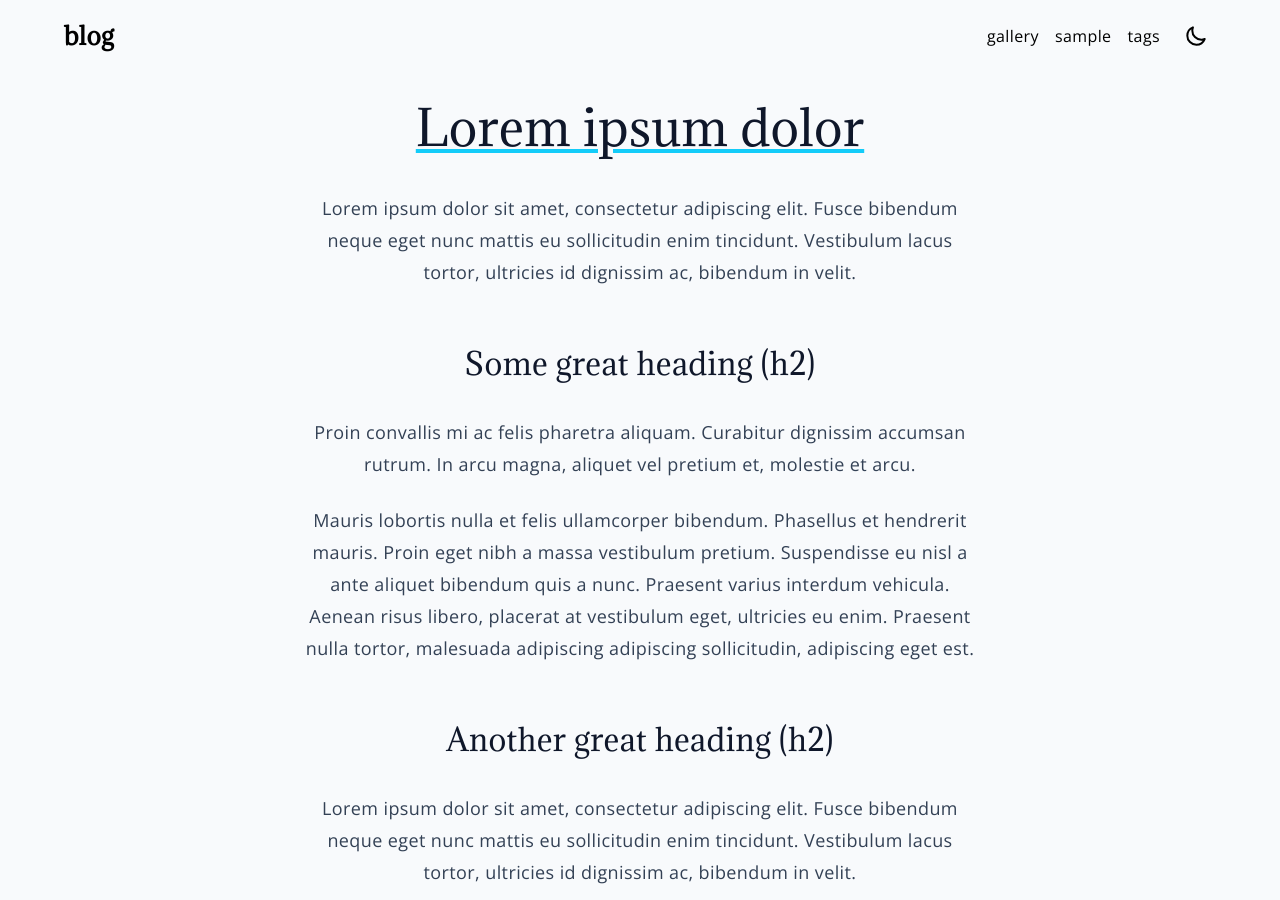
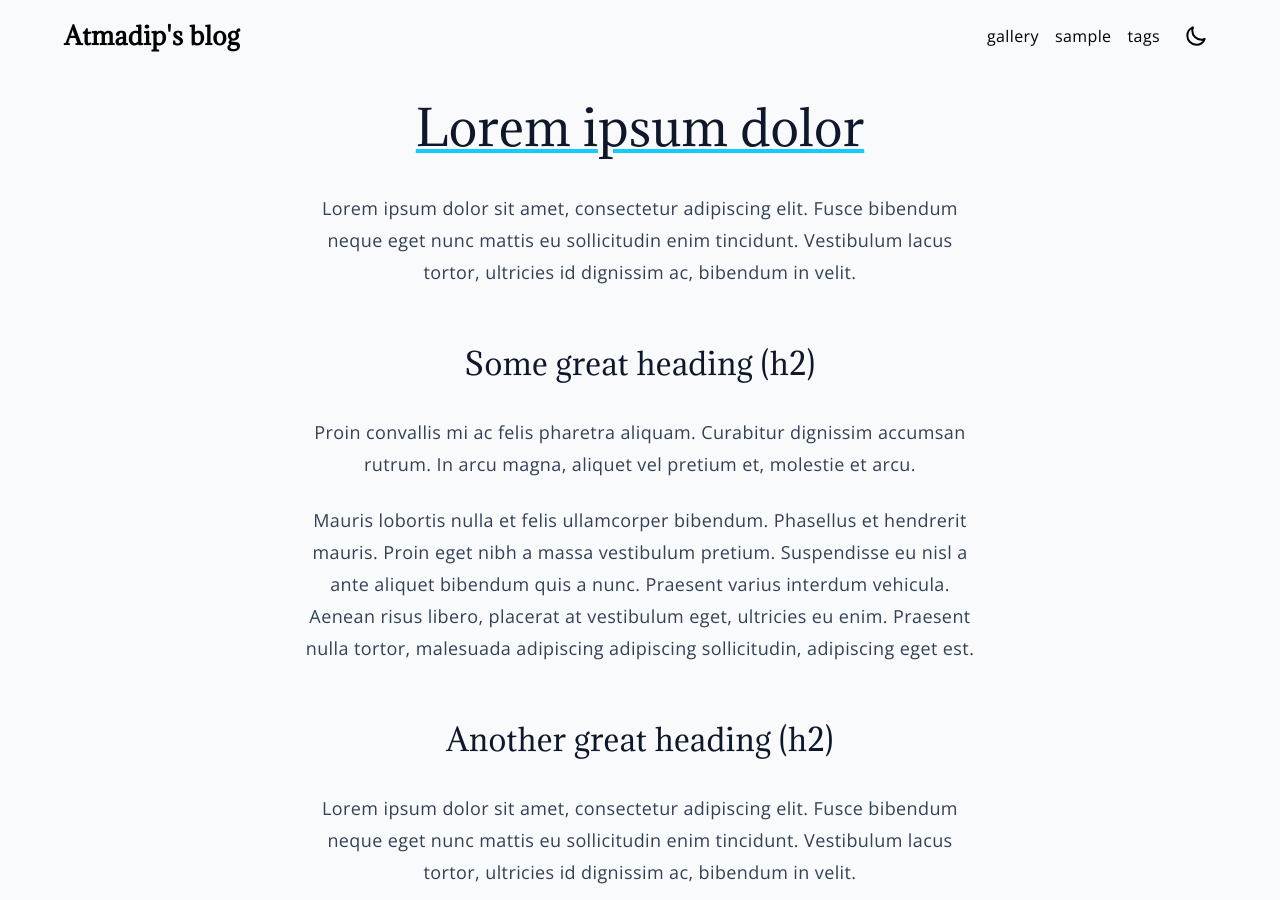
Before and after one commit to HopelessBhai/website-test, a Jekyll site: the page built from sample.md, in a window 1280 px wide and 900 px high. Built offline with Jekyll 4.4.1, drawn with Linux system fonts in a browser that asks for light colours.

Commit message:
Update _config.yml
updated the website title

```diff
--- a/_config.yml
+++ b/_config.yml
@@ -2,7 +2,7 @@ domain: example.com
 url: https://example.com
 baseurl: "/blog"
 
-title: blog
+title: Atmadip's blog
 email: work.atmadipg@gmail.com
 author: Atmadip
 
```
